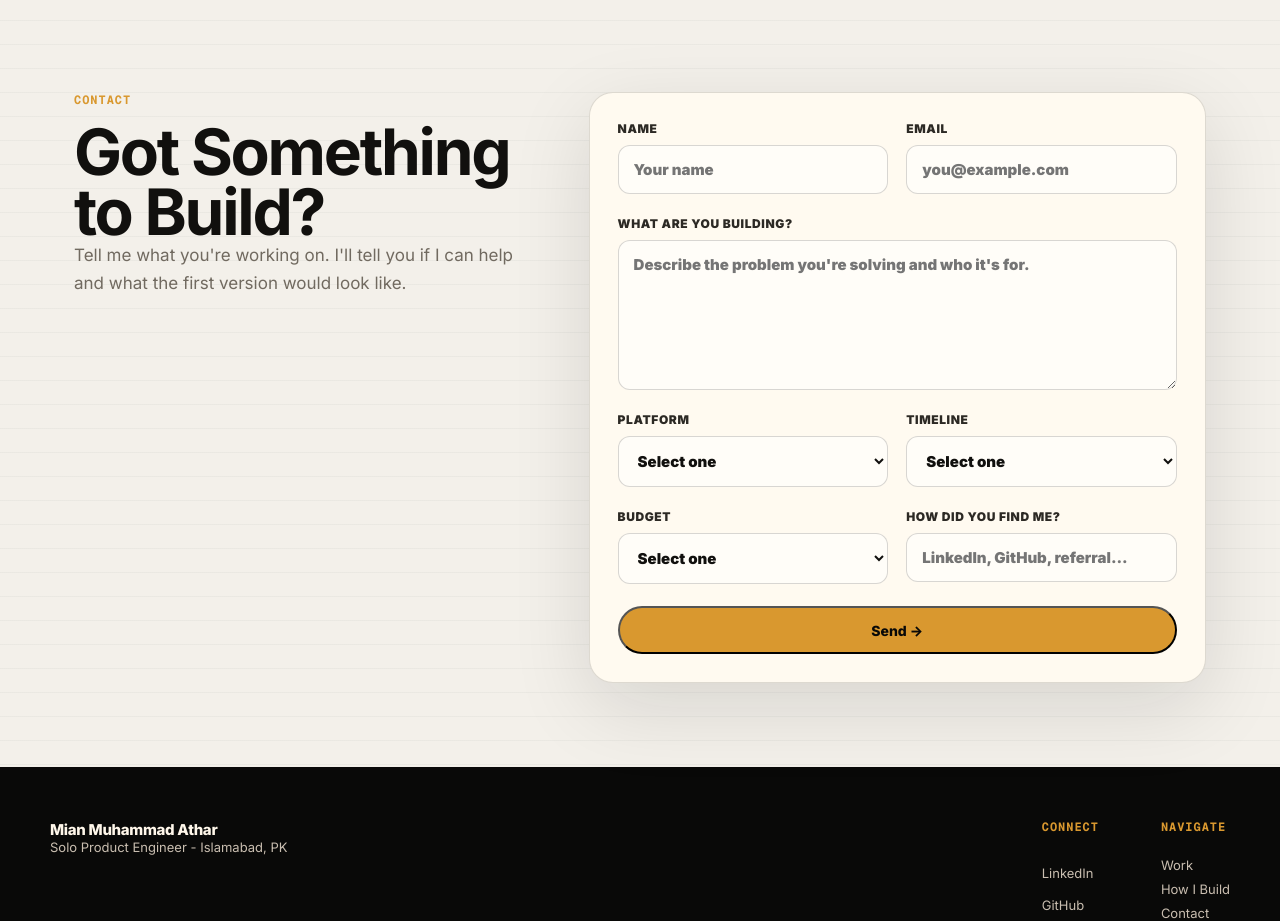
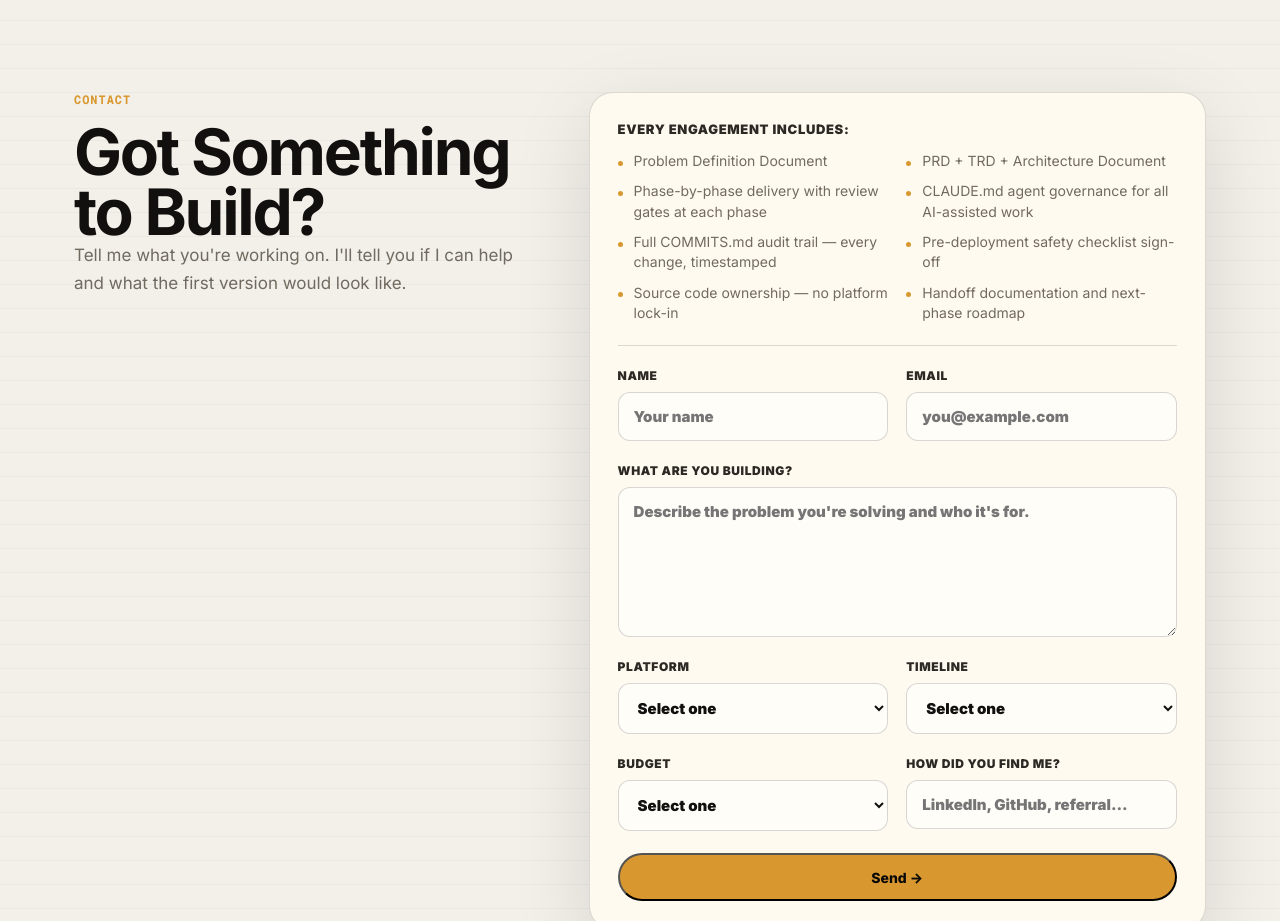
Before and after one commit to AI-GrandFather/portfolio, a Next.js app: page / in a window 1280 px wide. Shown: the part 9100-10021 px from the top of the page. Built offline with nearby package versions, Linux system fonts and the light colour scheme.

Commit message:
feat: add what is included list to contact section

```diff
--- a/app/globals.css
+++ b/app/globals.css
@@ -714,6 +714,48 @@ main {
   padding: 28px;
 }
 
+.included-block {
+  border-bottom: 1px solid var(--line);
+  padding-bottom: 22px;
+}
+
+.included-block h3 {
+  color: var(--ink-soft);
+  font-size: 13px;
+  font-weight: 900;
+  letter-spacing: 0.05em;
+  margin-bottom: 14px;
+  text-transform: uppercase;
+}
+
+.included-block ul {
+  display: grid;
+  gap: 10px 18px;
+  grid-template-columns: repeat(2, minmax(0, 1fr));
+  list-style: none;
+  margin: 0;
+  padding: 0;
+}
+
+.included-block li {
+  color: var(--muted);
+  font-size: 14px;
+  line-height: 1.45;
+  padding-left: 16px;
+  position: relative;
+}
+
+.included-block li::before {
+  background: var(--amber);
+  border-radius: 50%;
+  content: "";
+  height: 5px;
+  left: 0;
+  position: absolute;
+  top: 0.7em;
+  width: 5px;
+}
+
 .field-pair {
   display: grid;
   gap: 18px;
--- a/app/lib/content.ts
+++ b/app/lib/content.ts
@@ -379,6 +379,17 @@ export const CONTACT_COPY = {
   title: "Got Something to Build?",
   text:
     "Tell me what you're working on. I'll tell you if I can help and what the first version would look like.",
+  includedTitle: "Every engagement includes:",
+  included: [
+    "Problem Definition Document",
+    "PRD + TRD + Architecture Document",
+    "Phase-by-phase delivery with review gates at each phase",
+    "CLAUDE.md agent governance for all AI-assisted work",
+    "Full COMMITS.md audit trail — every change, timestamped",
+    "Pre-deployment safety checklist sign-off",
+    "Source code ownership — no platform lock-in",
+    "Handoff documentation and next-phase roadmap",
+  ],
 };
 
 export const AI_ASSISTANT_DEFAULTS = {
--- a/app/ui/contact-form.tsx
+++ b/app/ui/contact-form.tsx
@@ -1,6 +1,7 @@
 "use client";
 
 import { FormEvent, useState } from "react";
+import { CONTACT_COPY } from "../lib/content";
 
 type Status = "idle" | "sending" | "sent" | "error";
 
@@ -54,6 +55,15 @@ export function ContactForm() {
 
   return (
     <form className="contact-form" onSubmit={handleSubmit}>
+      <div className="included-block">
+        <h3>{CONTACT_COPY.includedTitle}</h3>
+        <ul>
+          {CONTACT_COPY.included.map((item) => (
+            <li key={item}>{item}</li>
+          ))}
+        </ul>
+      </div>
+
       <div className="field-pair">
         <label>
           Name
```
